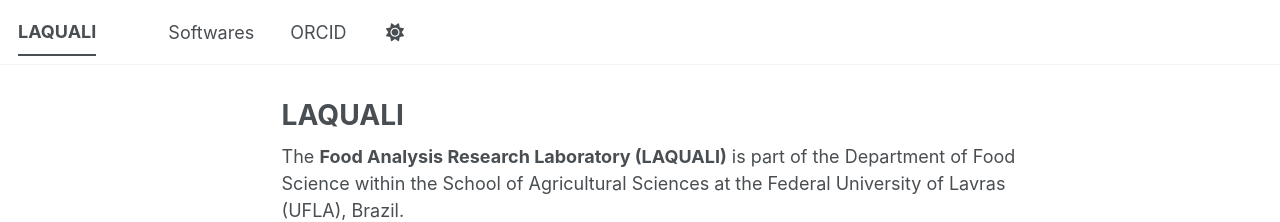
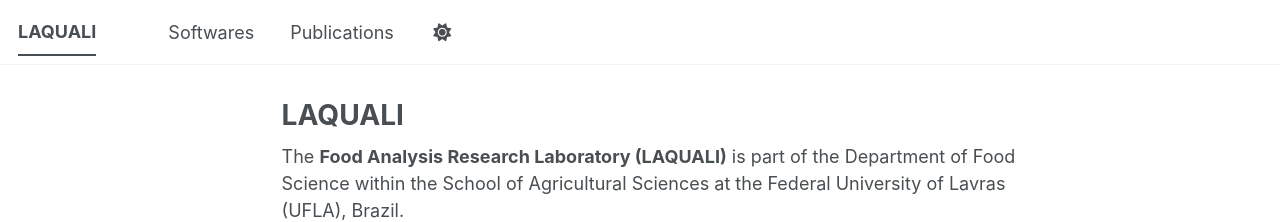
Before and after one commit to LAQUALI-UFLA/laquali-ufla.github.io, a Jekyll site: the page built from _pages/about.md, in a window 1280 px wide. Shown: the top 222 px of the page. Built offline with Jekyll 4.4.1, drawn with Linux system fonts in a browser that asks for light colours; a style sheet for code colours, icons or effects is not loaded.

Commit message:
Replace ORCID entry with Publications link

```diff
--- a/_data/navigation.yml
+++ b/_data/navigation.yml
@@ -6,5 +6,5 @@ main:
   - title: "Softwares"
     url: /softwares/
 
-  - title: "ORCID"
-    url: "https://orcid.org/0000-0002-5147-7357"
+  - title: "Publications"
+    url: /articles/
```
